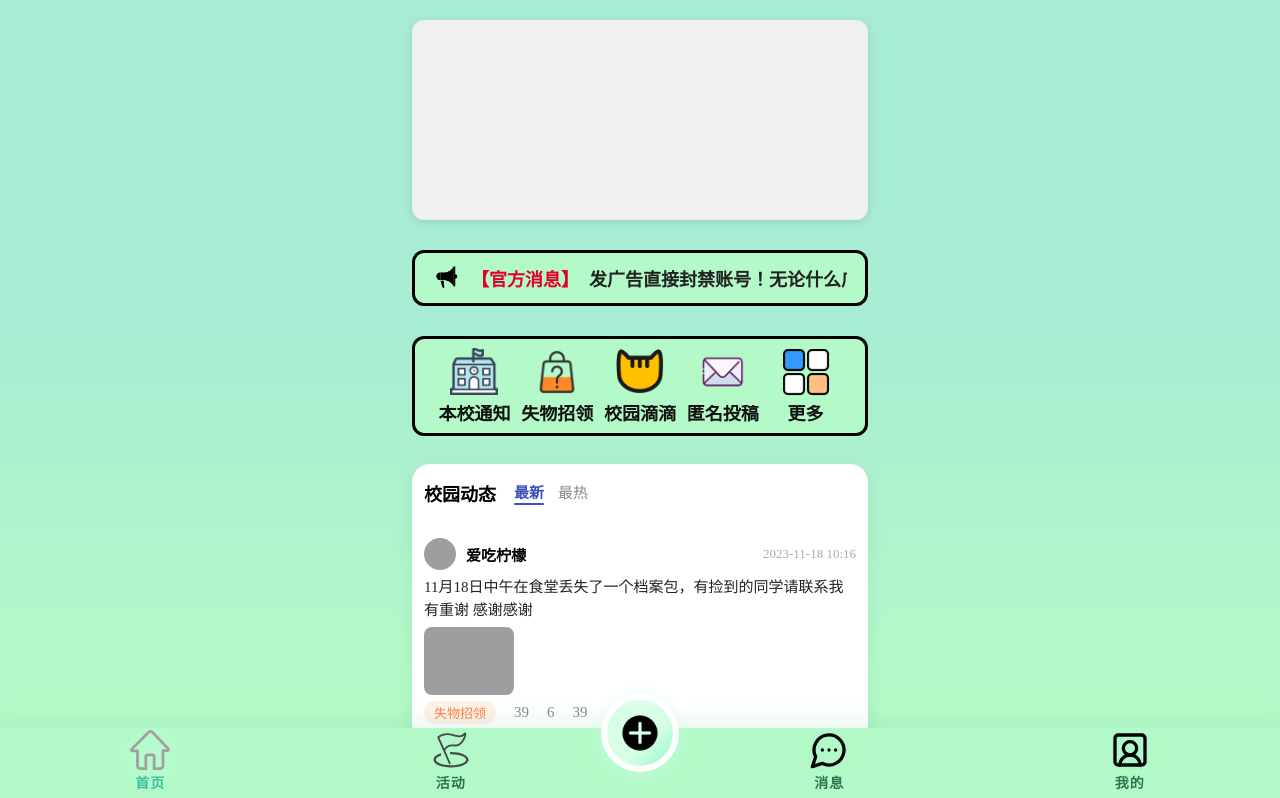
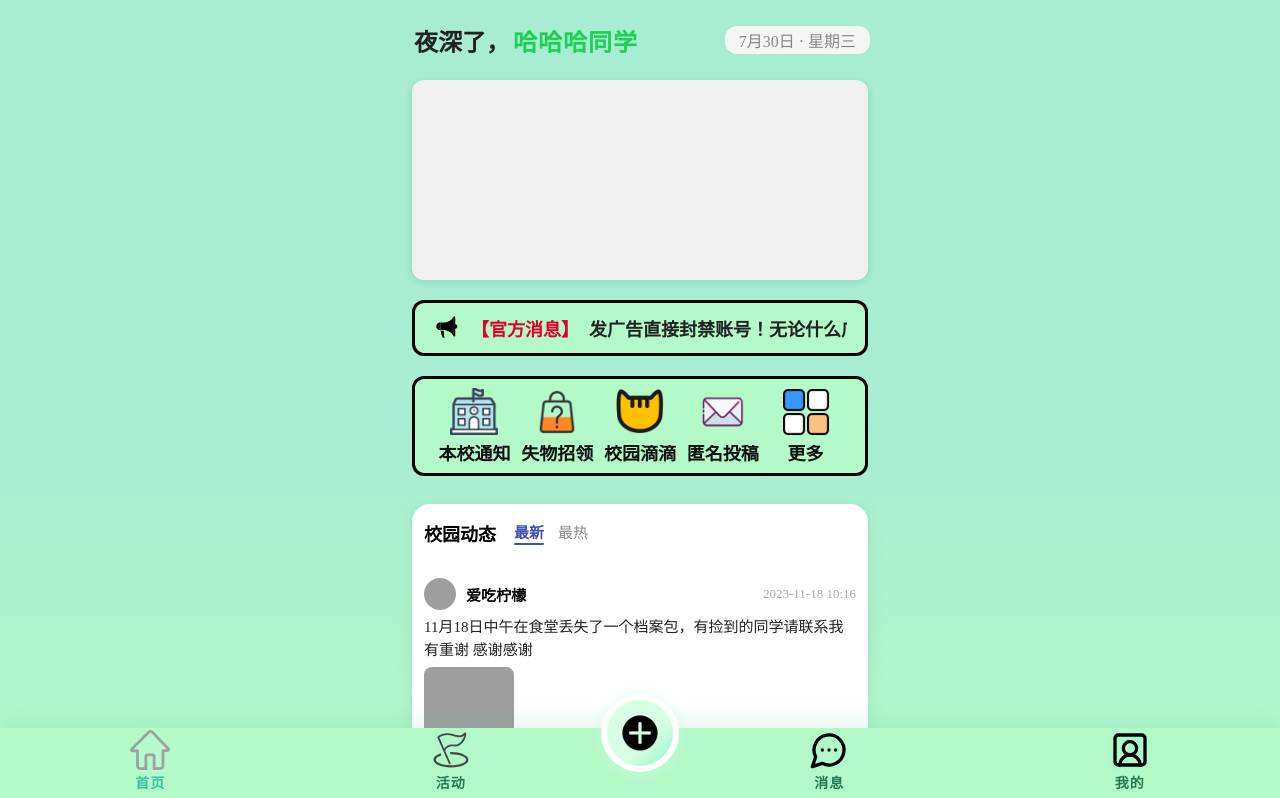
Before and after one commit to Jerry-Guo1020/school_helper, a Vue app: page / in a window 1280 px wide. Shown: the top 798 px of the page. Built offline with nearby package versions, Linux system fonts and the light colour scheme; grey boxes are pictures that could not be loaded.

Commit message:
feat：优化了首页的布局效果

```diff
--- a/src/components/home/Scrollbar.vue
+++ b/src/components/home/Scrollbar.vue
@@ -23,7 +23,6 @@ const message = ref('发广告直接封禁账号！无论什么广告！')
     box-sizing: border-box;
     display: flex;
     align-items: center;
-    margin: 10px 0;
     min-width: 0;
 }
 
--- a/src/style.css
+++ b/src/style.css
@@ -1,22 +1,18 @@
-html,
-body {
-  height: 100%;
+html, body {
   margin: 0;
   padding: 0;
+  /* 全屏渐变背景 */
   background: linear-gradient(180deg,
-      #a7ecd3 40%,
-      /* 中段过渡柔和 */
-      #b4fac8 85%,
-      /* 底部与导航栏主色融合 */
-      #b4fac8 100%
-      /* 导航栏底色！ */
-    );
-
-
+    #a7ecd3 40%,
+    #b4fac8 85%,
+    #b4fac8 100%
+  );
+  min-height: 100vh;
 }
 
 #app {
   min-height: 100vh;
-  min-width: 100%;
+  min-width: 100vw;
   background: transparent;
+  /* 不要设置宽度或固定颜色 */
 }
--- a/src/views/home/home.vue
+++ b/src/views/home/home.vue
@@ -1,6 +1,15 @@
 <template>
     <div class="contanier">
-
+        <div class="greeting-bar">
+            <div class="greeting-left">
+                <span class="greeting-text">夜深了，</span>
+                <span class="greeting-highlight">哈哈哈同学</span>
+            </div>
+            <div class="greeting-right">
+                {{ dateStr }}
+            </div>
+        </div>
+        <!-- 下面原有内容 -->
         <div class="carousel">
             <Carousel />
         </div>
@@ -10,7 +19,6 @@
         <div class="function">
             <Function />
         </div>
-
         <div class="dynamic-section">
             <CampusDynamic />
         </div>
@@ -25,25 +33,69 @@ import Function from '../../components/home/function.vue';
 import Scrollbar from '../../components/home/Scrollbar.vue';
 import Navbar from '../../components/Navbar/navbar.vue';
 
+import { ref } from 'vue'
+function getDateStr() {
+    const now = new Date()
+    const weekArr = ['星期日', '星期一', '星期二', '星期三', '星期四', '星期五', '星期六']
+    const month = now.getMonth() + 1
+    const day = now.getDate()
+    const week = weekArr[now.getDay()]
+    return `${month}月${day}日 · ${week}`
+}
+const dateStr = ref(getDateStr())
+</script>
 
-
-</script>
 
 <style scoped>
 .contanier {
     width: 100%;
-    max-width: 480px;         /* 可根据需要调整为600/900等 */
+    max-width: 480px;
     margin: 0 auto;
     min-height: 100vh;
     display: flex;
     flex-direction: column;
-    padding-bottom: calc(104px + env(safe-area-inset-bottom, 24px));
     box-sizing: border-box;
-    padding-left: 12px;    /* 跟下方卡片边距保持一致 */
+    padding-left: 12px;
     padding-right: 12px;
+    padding-bottom: calc(124px + env(safe-area-inset-bottom, 24px));
 }
-.scrollbar {
 
+.greeting-bar {
+    width: 100%;
+    display: flex;
+    align-items: center;
+    justify-content: space-between;
+    margin: 20px 0 0 0;
+    padding: 0 2px;
+    height: 40px;
+}
+
+.greeting-left {
+    font-size: 1.5rem;
+    font-weight: 700;
+    display: flex;
+    align-items: center;
+}
+
+.greeting-text {
+    color: #222;
+}
+
+.greeting-highlight {
+    color: #1cd14f;
+    font-weight: 900;
+    margin-left: 3px;
+    font-size: 1.5rem;
+    letter-spacing: 1px;
+}
+
+.greeting-right {
+    font-size: 1rem;
+    color: #888;
+    background: #f5f5f5;
+    border-radius: 12px;
+    padding: 2px 14px;
+    font-weight: 500;
 }
 
 .carousel {
@@ -52,8 +104,30 @@ import Navbar from '../../components/Navbar/navbar.vue';
 }
 
 .function {
+    margin-top: 10px;
+}
 
-    margin-top: 10px;
+.dynamic-section {
+    height: 100%;
+}
 
+@media (max-width: 500px) {
+    .greeting-bar {
+        height: 36px;
+    }
+
+    .greeting-left {
+        font-size: 1.15rem;
+    }
+
+    .greeting-highlight {
+        font-size: 1.3rem;
+        letter-spacing: 1px;
+    }
+
+    .greeting-right {
+        font-size: 0.95rem;
+        padding: 1px 8px;
+    }
 }
 </style>
```
